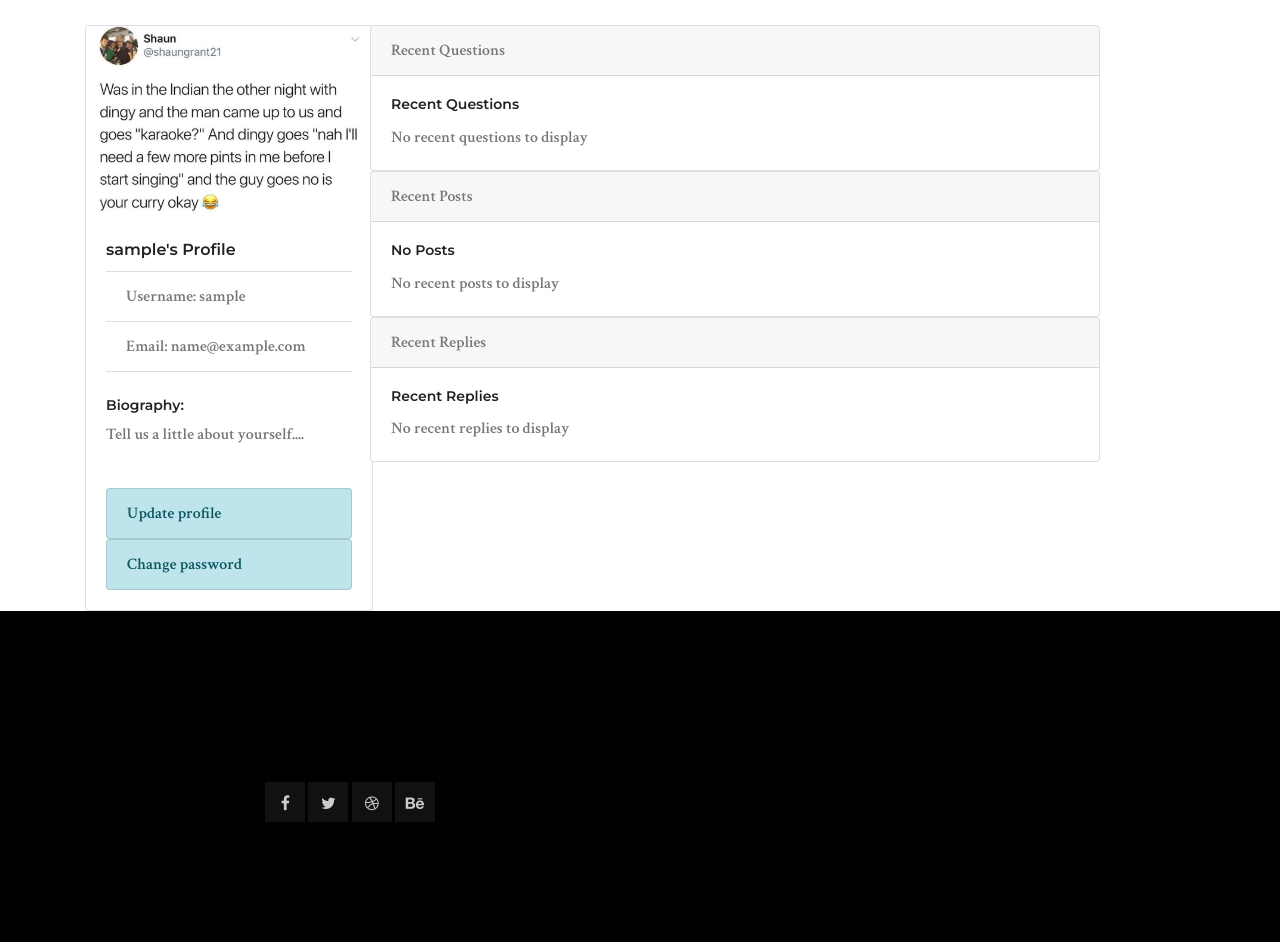
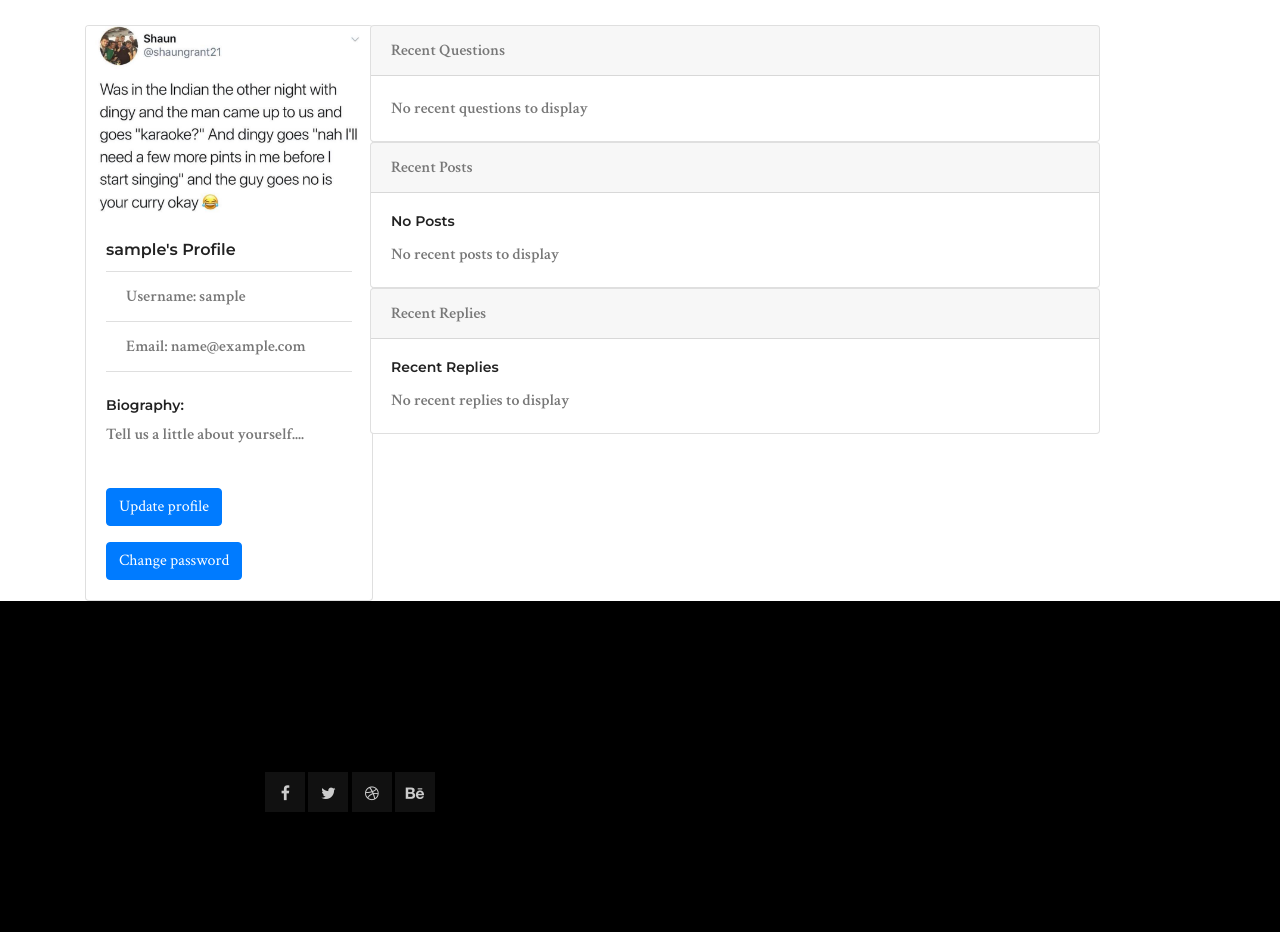
Before and after one commit to jdesbois/questionable, a Django app: page /main/profile/ in a window 1280 px wide. Shown: the part 120-1062 px from the top of the page. Run offline with Django 3.2, Linux system fonts and the light colour scheme; the visitor is signed in with stand-in values (Sample User, id 1); data that the repository does not hold is empty; some libraries are stand-ins or nearby versions.

Commit message:
Added test forum page - added links to questions/posts on profile page

```diff
--- a/main/views.py
+++ b/main/views.py
@@ -170,9 +170,9 @@ def contact_page(request):
 def profile(request):
 
     context_dict = {}
-    questions = Question.objects.all()[:5]
-    posts = Post.objects.all()[:5]
-    replies = Reply.objects.all()[:5]
+    questions = Question.objects.all()[:3]
+    posts = Post.objects.all()[:3]
+    replies = Reply.objects.all()[:3]
     context_dict['questions'] = questions
     context_dict['posts'] = posts
     context_dict['replies'] = replies
--- a/templates/main/profile.html
+++ b/templates/main/profile.html
@@ -22,17 +22,12 @@ Profile
           <h6>Biography:</h6>
           <p class="card-text">{{ user.profile.bio }}</p>
           <br />
-          <ul class="list-group">
             <a href="{% url 'main:update_user' %}">
-              <li class="list-group-item list-group-item-action list-group-item-info">Update profile</li>
+              <button class="btn btn-primary">Update profile</button>
+            </a> <p></p>
+            <a href="{% url 'auth_password_change' %}">
+              <button class="btn btn-primary">Change password </button>
             </a>
-            <a href="{% url 'auth_password_change' %}">
-              <li class="list-group-item list-group-item-action list-group-item-info">Change password</li>
-            </a>
-          </ul>
-
-
-
         </div>
       </div>
     </div>
@@ -46,11 +41,11 @@ Profile
         <div class="card-body">
           {% if questions %}
           {% for question in questions %}
-          <h6 class="card-title">{{question.title}}</h6>
+
+          <a href="/main/course/{{question.lecture.course.slug}}/{{question.lecture.slug}}/{{question.slug}}"><h6 class="card-title">{{question.title}}</h6></a>
           <p class="card-text">{{ question.question }}</p>
           {% endfor %}
           {% else %}
-          <h6 class="card-title">Recent Questions</h6>
           <p class="card-text">No recent questions to display</p>
         </div>
         {% endif %}
@@ -67,7 +62,8 @@ Profile
         <div class="card-body">
           {% if posts %}
           {% for post in posts %}
-          <h6 class="card-title">{{ post.title }}</h6>
+          <a href="/main/course/{{post.forum.course.slug}}/{{ post.forum.slug }}">
+          <h6 class="card-title">{{ post.title }}</h6></a>
           <p class="card-text">{{ post.post }}</p>
           {% endfor %}
           {% else %}
```
Also changed, not shown: templates/main/forum.html (added, +9 -0 lines), templates/main/update_user.html (+13 -3 lines).
